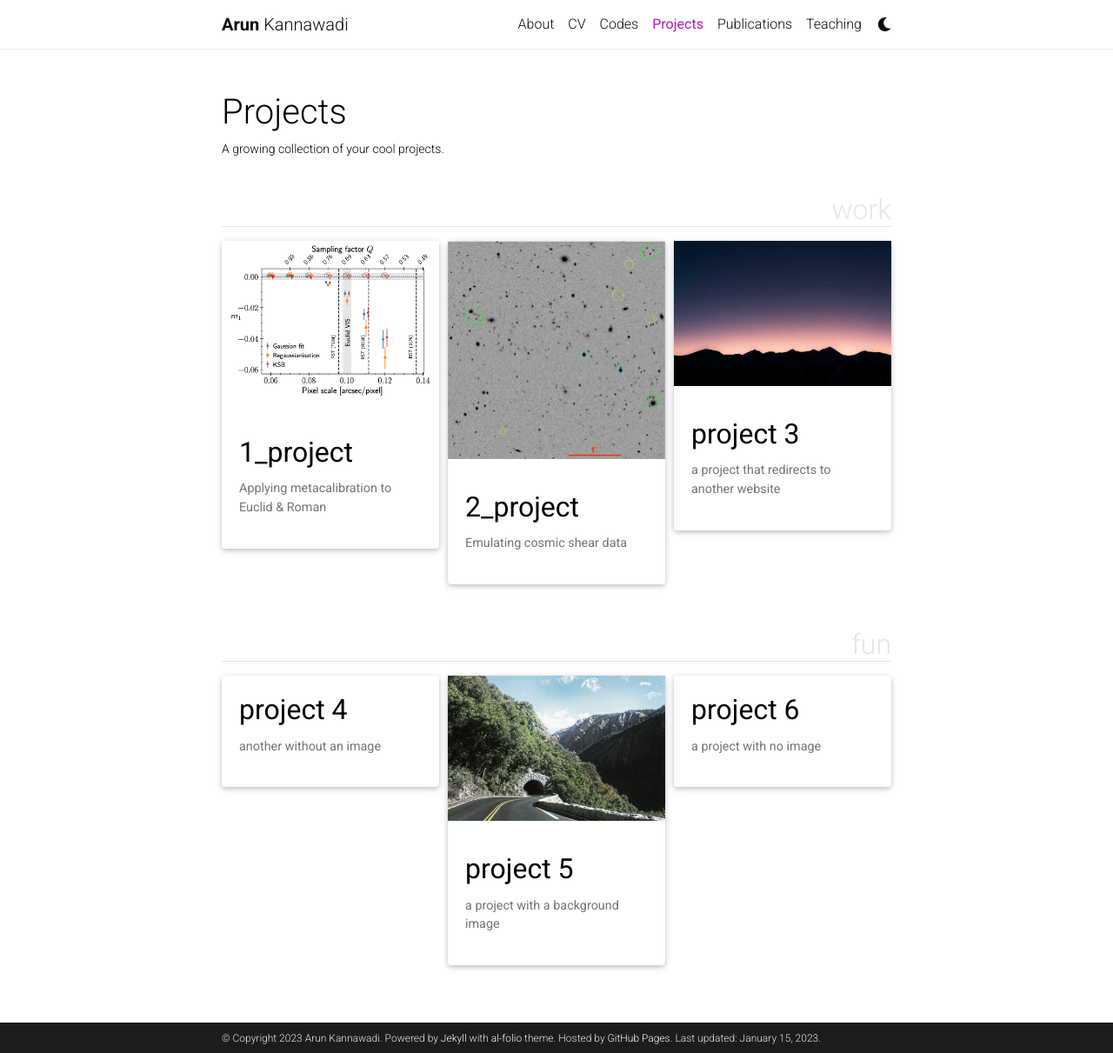
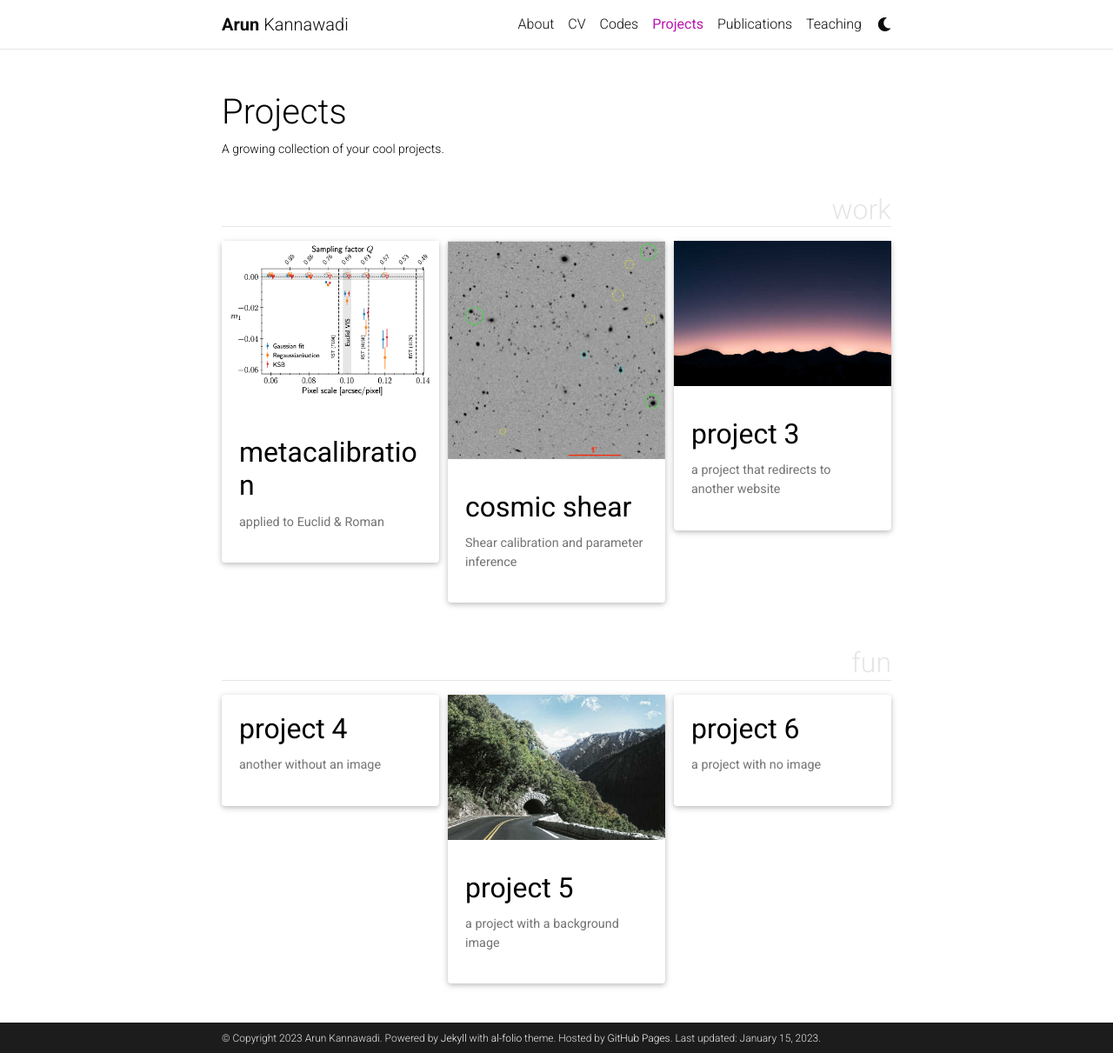
Before and after one commit to arunkannawadi/website, a Jekyll site: the page built from _pages/projects.md, in a window 1280 px wide and 1211 px high. Shown: the whole window at 87% size. Built offline with Jekyll 4.4.1, drawn with Linux system fonts in a browser that asks for light colours; full-size pictures stand in for the smaller copies a plugin makes; comment, search, counter and statistics services are not loaded; a style sheet for code colours, icons or effects is not loaded.

Commit message:
Adjust titles of projects 1 and 2

```diff
--- a/_projects/1_project.md
+++ b/_projects/1_project.md
@@ -1,7 +1,7 @@
 ---
 layout: page
-title:
-description: Applying metacalibration to Euclid & Roman
+title: Metacalibration
+description: applied to Euclid & Roman
 img: assets/img/metacal_Q.png
 date:   2021-06-13 17:40:57 -0400
 importance: 1
--- a/_projects/2_project.md
+++ b/_projects/2_project.md
@@ -1,7 +1,7 @@
 ---
 layout: page
-title:
-description: Emulating cosmic shear data
+title: Cosmic shear
+description: Shear calibration and parameter inference
 date:   2021-06-13 17:40:57 -0400
 img: assets/img/sims2.jpg
 importance: 2
```
